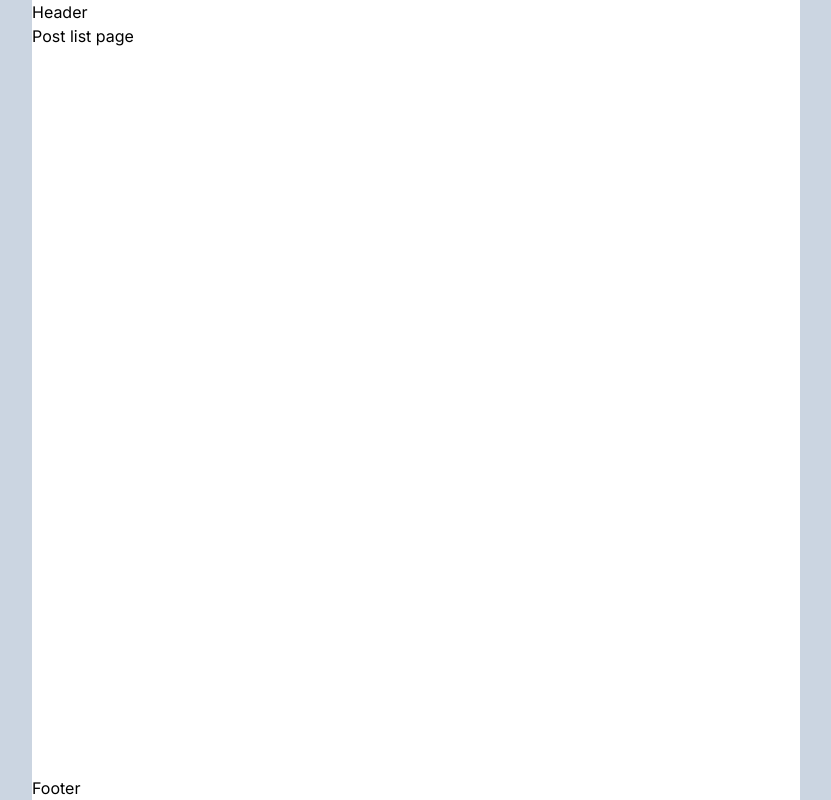
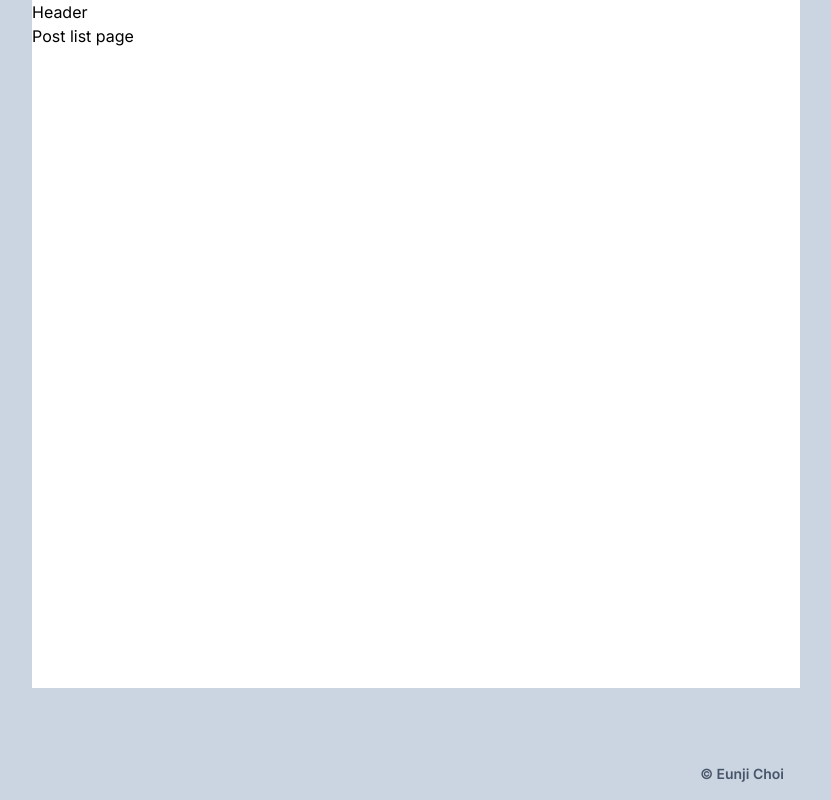
Before and after one commit to chldmswnl/eunlog, a Next.js app: page / in a window 1280 px wide. Shown: the whole page, without its empty margins (224-1055 px from the left). Built offline with nearby package versions, Linux system fonts and the light colour scheme.

Commit message:
style: Footer 디자인 변경

```diff
--- a/src/components/Footer/index.tsx
+++ b/src/components/Footer/index.tsx
@@ -1,7 +1,9 @@
 export default function Footer() {
   return (
-    <header className="w-full max-w-screen-md bg-white">
-      <span>Footer</span>
-    </header>
+    <footer className="flex h-32 w-full max-w-screen-md items-end justify-end p-4">
+      <span className="text-sm font-semibold text-slate-600">
+        © Eunji Choi
+      </span>
+    </footer>
   )
 }
```
